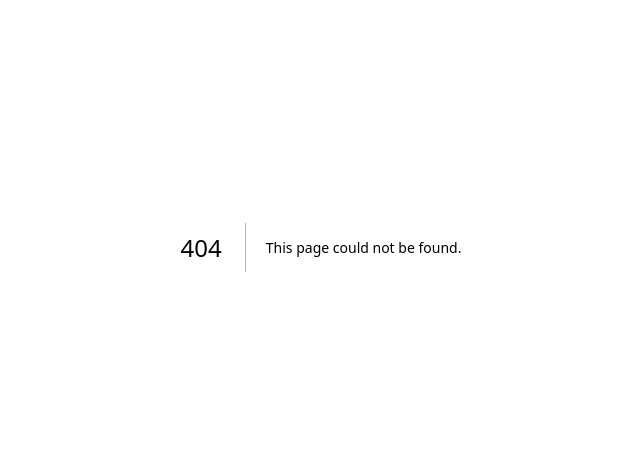
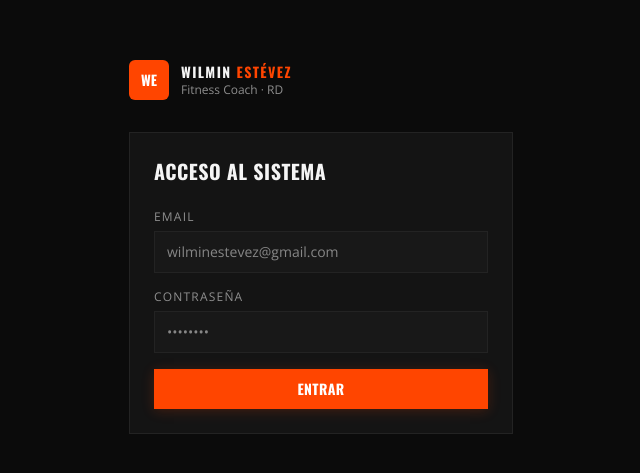
Before and after one commit to wilmin-estevez/Wilmincoaching, a Next.js app in the folder we-system/: page /login in a window 1280 px wide. Before the commit this address had no page. Shown: the part 153-626 px from the top of the page, without its empty margins (319-959 px from the left). Built offline with nearby package versions, Linux system fonts and the light colour scheme; no server answers.

Commit message:
feat: auth — login page, middleware, Supabase session

```diff
--- /dev/null
+++ b/we-system/app/(auth)/login/page.tsx
@@ -0,0 +1,93 @@
+'use client'
+import { useState } from 'react'
+import { createClient } from '@/lib/supabase/client'
+import { useRouter } from 'next/navigation'
+
+export default function LoginPage() {
+  const [email, setEmail] = useState('')
+  const [password, setPassword] = useState('')
+  const [error, setError] = useState('')
+  const [loading, setLoading] = useState(false)
+  const router = useRouter()
+  const supabase = createClient()
+
+  async function handleLogin(e: React.FormEvent) {
+    e.preventDefault()
+    setLoading(true)
+    setError('')
+    const { error } = await supabase.auth.signInWithPassword({ email, password })
+    if (error) {
+      setError('Credenciales incorrectas')
+      setLoading(false)
+    } else {
+      router.push('/dashboard')
+    }
+  }
+
+  return (
+    <div className="min-h-screen bg-we-black flex items-center justify-center p-4">
+      <div className="w-full max-w-sm">
+        {/* Brand mark */}
+        <div className="flex items-center gap-3 mb-8">
+          <div className="w-10 h-10 bg-we-orange rounded-[6px] flex items-center justify-center">
+            <span className="font-display font-bold text-white text-sm">WE</span>
+          </div>
+          <div>
+            <div className="font-display font-bold text-we-white text-sm tracking-widest uppercase">
+              WILMIN <span className="text-we-orange">ESTÉVEZ</span>
+            </div>
+            <div className="text-we-gray-mid text-xs">Fitness Coach · RD</div>
+          </div>
+        </div>
+
+        <div className="bg-we-carbon border border-we-carbon-2 rounded-card p-6">
+          <h1 className="font-display font-bold text-we-white text-xl uppercase tracking-wide mb-6">
+            Acceso al sistema
+          </h1>
+
+          <form onSubmit={handleLogin} className="space-y-4">
+            <div>
+              <label className="text-xs text-we-gray-mid uppercase tracking-widest block mb-1.5">
+                Email
+              </label>
+              <input
+                type="email"
+                value={email}
+                onChange={e => setEmail(e.target.value)}
+                required
+                className="w-full bg-we-carbon-1 border border-we-carbon-2 rounded-btn px-3 py-2.5 text-we-white text-sm focus:outline-none focus:border-we-orange transition-colors"
+                placeholder="wilminestevez@gmail.com"
+              />
+            </div>
+
+            <div>
+              <label className="text-xs text-we-gray-mid uppercase tracking-widest block mb-1.5">
+                Contraseña
+              </label>
+              <input
+                type="password"
+                value={password}
+                onChange={e => setPassword(e.target.value)}
+                required
+                className="w-full bg-we-carbon-1 border border-we-carbon-2 rounded-btn px-3 py-2.5 text-we-white text-sm focus:outline-none focus:border-we-orange transition-colors"
+                placeholder="••••••••"
+              />
+            </div>
+
+            {error && (
+              <p className="text-we-danger text-xs">{error}</p>
+            )}
+
+            <button
+              type="submit"
+              disabled={loading}
+              className="w-full bg-we-orange hover:bg-we-orange-dark text-white font-bold text-sm py-2.5 rounded-btn transition-colors disabled:opacity-50 shadow-[0_2px_12px_rgba(255,69,0,0.20)] uppercase tracking-wide font-display"
+            >
+              {loading ? 'Entrando...' : 'Entrar'}
+            </button>
+          </form>
+        </div>
+      </div>
+    </div>
+  )
+}
--- /dev/null
+++ b/we-system/app/api/auth/callback/route.ts
@@ -0,0 +1,14 @@
+import { createClient } from '@/lib/supabase/server'
+import { NextResponse } from 'next/server'
+
+export async function GET(request: Request) {
+  const { searchParams, origin } = new URL(request.url)
+  const code = searchParams.get('code')
+
+  if (code) {
+    const supabase = await createClient()
+    await supabase.auth.exchangeCodeForSession(code)
+  }
+
+  return NextResponse.redirect(`${origin}/dashboard`)
+}
--- a/we-system/app/page.tsx
+++ b/we-system/app/page.tsx
@@ -1,65 +1,5 @@
-import Image from "next/image";
+import { redirect } from 'next/navigation'
 
 export default function Home() {
-  return (
-    <div className="flex flex-col flex-1 items-center justify-center bg-zinc-50 font-sans dark:bg-black">
-      <main className="flex flex-1 w-full max-w-3xl flex-col items-center justify-between py-32 px-16 bg-white dark:bg-black sm:items-start">
-        <Image
-          className="dark:invert"
-          src="/next.svg"
-          alt="Next.js logo"
-          width={100}
-          height={20}
-          priority
-        />
-        <div className="flex flex-col items-center gap-6 text-center sm:items-start sm:text-left">
-          <h1 className="max-w-xs text-3xl font-semibold leading-10 tracking-tight text-black dark:text-zinc-50">
-            To get started, edit the page.tsx file.
-          </h1>
-          <p className="max-w-md text-lg leading-8 text-zinc-600 dark:text-zinc-400">
-            Looking for a starting point or more instructions? Head over to{" "}
-            <a
-              href="https://vercel.com/templates?framework=next.js&utm_source=create-next-app&utm_medium=appdir-template-tw&utm_campaign=create-next-app"
-              className="font-medium text-zinc-950 dark:text-zinc-50"
-            >
-              Templates
-            </a>{" "}
-            or the{" "}
-            <a
-              href="https://nextjs.org/learn?utm_source=create-next-app&utm_medium=appdir-template-tw&utm_campaign=create-next-app"
-              className="font-medium text-zinc-950 dark:text-zinc-50"
-            >
-              Learning
-            </a>{" "}
-            center.
-          </p>
-        </div>
-        <div className="flex flex-col gap-4 text-base font-medium sm:flex-row">
-          <a
-            className="flex h-12 w-full items-center justify-center gap-2 rounded-full bg-foreground px-5 text-background transition-colors hover:bg-[#383838] dark:hover:bg-[#ccc] md:w-[158px]"
-            href="https://vercel.com/new?utm_source=create-next-app&utm_medium=appdir-template-tw&utm_campaign=create-next-app"
-            target="_blank"
-            rel="noopener noreferrer"
-          >
-            <Image
-              className="dark:invert"
-              src="/vercel.svg"
-              alt="Vercel logomark"
-              width={16}
-              height={16}
-            />
-            Deploy Now
-          </a>
-          <a
-            className="flex h-12 w-full items-center justify-center rounded-full border border-solid border-black/[.08] px-5 transition-colors hover:border-transparent hover:bg-black/[.04] dark:border-white/[.145] dark:hover:bg-[#1a1a1a] md:w-[158px]"
-            href="https://nextjs.org/docs?utm_source=create-next-app&utm_medium=appdir-template-tw&utm_campaign=create-next-app"
-            target="_blank"
-            rel="noopener noreferrer"
-          >
-            Documentation
-          </a>
-        </div>
-      </main>
-    </div>
-  );
+  redirect('/dashboard')
 }
--- /dev/null
+++ b/we-system/middleware.ts
@@ -0,0 +1,46 @@
+import { createServerClient } from '@supabase/ssr'
+import { NextResponse, type NextRequest } from 'next/server'
+
+export async function middleware(request: NextRequest) {
+  let supabaseResponse = NextResponse.next({ request })
+
+  const supabase = createServerClient(
+    process.env.NEXT_PUBLIC_SUPABASE_URL!,
+    process.env.NEXT_PUBLIC_SUPABASE_ANON_KEY!,
+    {
+      cookies: {
+        getAll() { return request.cookies.getAll() },
+        setAll(cookiesToSet) {
+          cookiesToSet.forEach(({ name, value }) => request.cookies.set(name, value))
+          supabaseResponse = NextResponse.next({ request })
+          cookiesToSet.forEach(({ name, value, options }) =>
+            supabaseResponse.cookies.set(name, value, options)
+          )
+        },
+      },
+    }
+  )
+
+  const { data: { user } } = await supabase.auth.getUser()
+  const path = request.nextUrl.pathname
+
+  if (path.startsWith('/plan/') || path.startsWith('/api/form-submission')) {
+    return supabaseResponse
+  }
+
+  if (path.startsWith('/auth/callback')) return supabaseResponse
+
+  if (!user && !path.startsWith('/login')) {
+    return NextResponse.redirect(new URL('/login', request.url))
+  }
+
+  if (user && path === '/login') {
+    return NextResponse.redirect(new URL('/dashboard', request.url))
+  }
+
+  return supabaseResponse
+}
+
+export const config = {
+  matcher: ['/((?!_next/static|_next/image|favicon.ico).*)'],
+}
```
